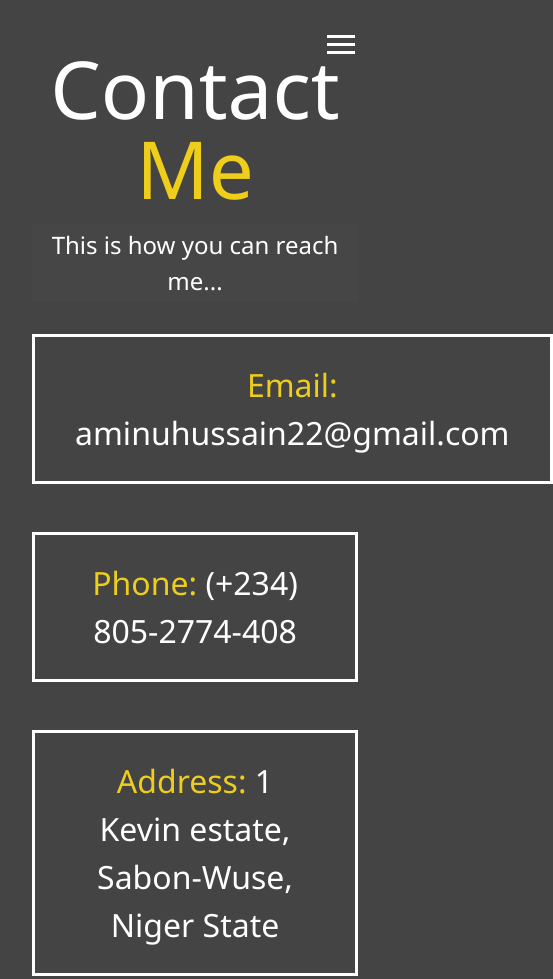
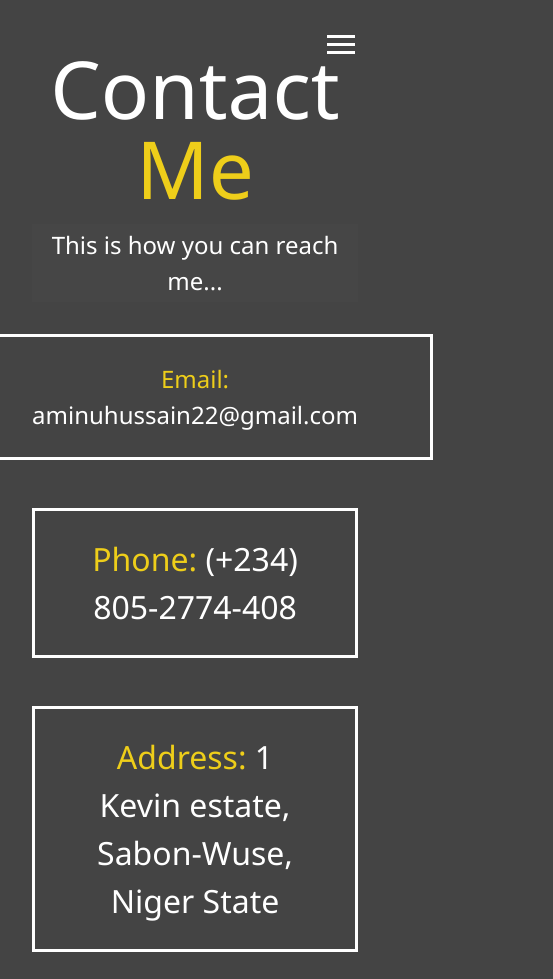
Before and after one commit to hussain4real/Portfolio, a website: page dist/contact.html in a window 390 px wide. Shown: the top 979 px of the page, 553 px wide, since content can reach past the window. Drawn offline with Linux system fonts and the light colour scheme.

Commit message:
made the email section responsive

```diff
--- a/scss/_mobile.scss
+++ b/scss/_mobile.scss
@@ -85,4 +85,21 @@
   .projects {
     grid-template-columns: 1fr;
   }
+
+  #email {
+    font-size: 1.5rem;
+    border: 3px #fff solid;
+    padding: 1.5rem 4.5rem;
+    margin-bottom: 3rem;
+    @include easeOut;
+
+    &:hover {
+      padding: 0.5rem 1.5rem;
+      background: $secondary-color;
+      color: set-text-color($secondary-color);
+      span {
+        color: set-text-color($secondary-color);
+      }
+    }
+  }
 }
--- a/scss/main.scss
+++ b/scss/main.scss
@@ -140,7 +140,7 @@ main {
 .boxes {
   display: flex;
   flex-wrap: wrap;
-  justify-content: space-evenly;
+  justify-content: center;
   align-items: center;
   margin-top: 1rem;
 
```
Also changed, not shown: dist/contact.html, dist/css/main.css.
